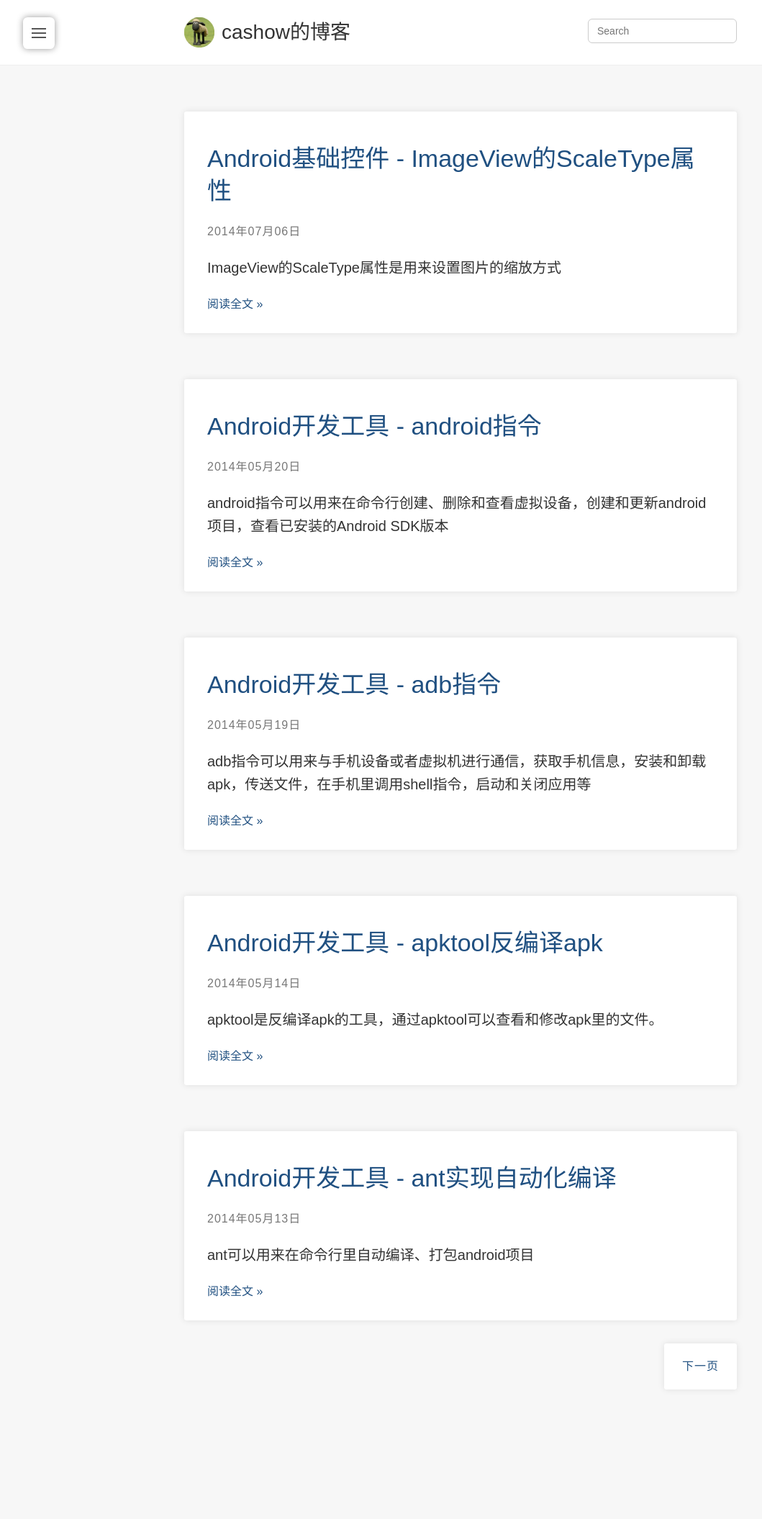
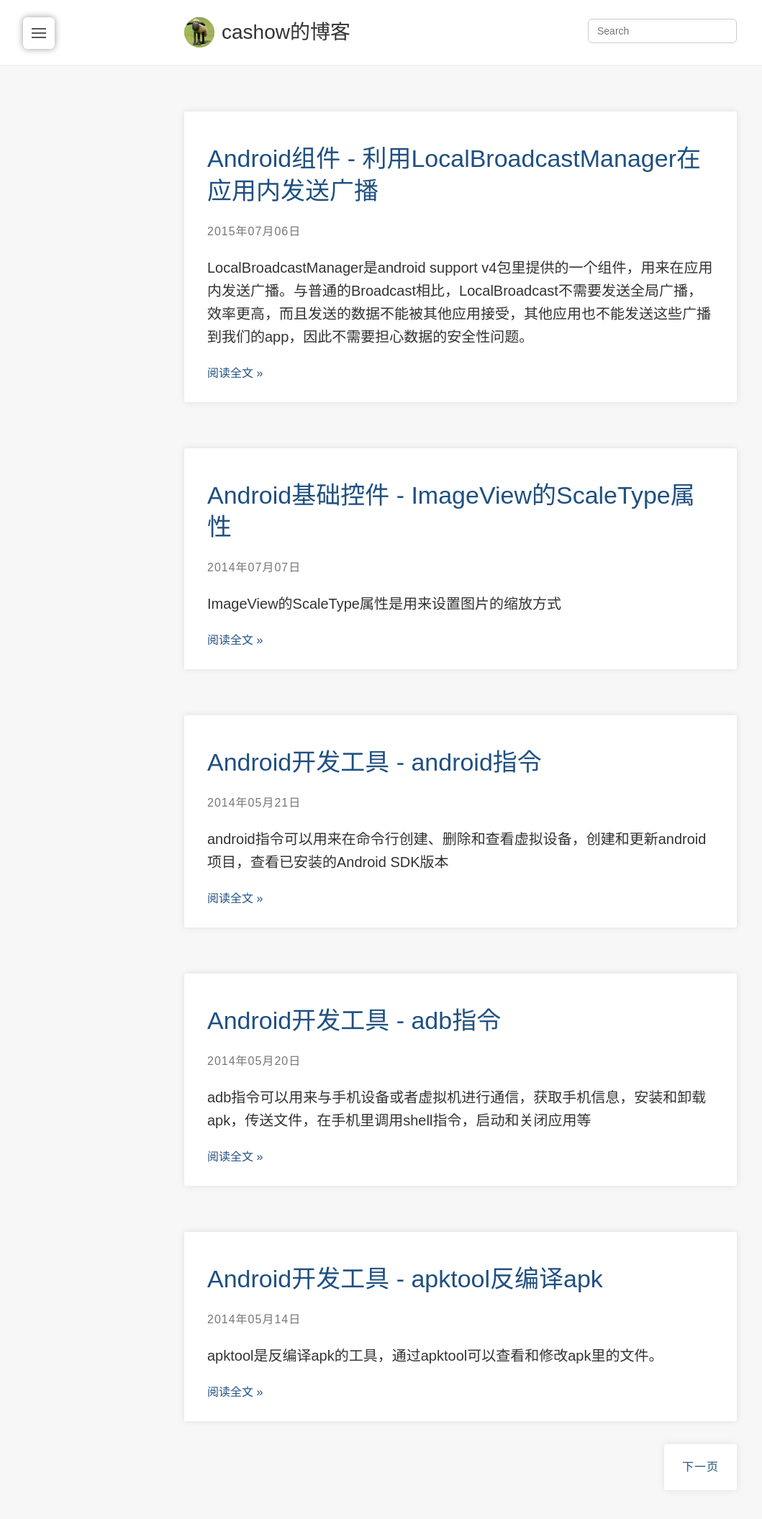
Before and after one commit to cashow/cashow.github.io, a Jekyll site: the page built from index.html, in a window 1280 px wide. Shown: the whole page at 72% size, without its empty margins (0-1059 px from the left). Built offline with Jekyll 4.4.1, drawn with Linux system fonts in a browser that asks for light colours; nearby versions of some CDN libraries; Markdown is read by kramdown in place of the engine named in the settings; the list of posts is cut into pages by our own code; before the commit the page ends 1971 px from its top, so only the background shows below that.

Commit message:
发布文章："Android组件 - 利用LocalBroadcastManager在应用内发送广播"

```diff
--- a/_config.yml
+++ b/_config.yml
@@ -23,6 +23,7 @@ permalink: /:title.html
 # Pagination config
 paginate: 5
 paginate_path: "page:num"
+timezone: Asia/Shanghai
 
 # Files/Folders to be excluded from generated _site folder
 exclude:
--- a/_layouts/default.html
+++ b/_layouts/default.html
@@ -73,7 +73,7 @@
 
     <script type="text/javascript" src="http://apps.bdimg.com/libs/prettify/r298/prettify.js"></script>
     <script type="text/javascript">
-      $(".prettyprint").addClass("prettyprint");
+      $(".mCode").addClass("prettyprint");
       prettyPrint();
 
       function getCookie(c_name)
--- /dev/null
+++ b/_posts/2015-07-05-Android-content-localbroadcastmanager.md
@@ -0,0 +1,99 @@
+---
+layout: post
+title: "Android组件 - 利用LocalBroadcastManager在应用内发送广播"
+date: 2015-07-05 19:45:14
+tags: Android Android组件 Broadcast
+---
+
+LocalBroadcastManager是android support v4包里提供的一个组件，用来在应用内发送广播。与普通的Broadcast相比，LocalBroadcast不需要发送全局广播，效率更高，而且发送的数据不能被其他应用接受，其他应用也不能发送这些广播到我们的app，因此不需要担心数据的安全性问题。
+LocalBroadcast的用法和Broadcast基本一致，只需要在Broadcast相关的代码前加上LocalBroadcastManager.getInstance(context)就行了。
+####发送广播：
+<pre class="mCode">
+LocalBroadcastManager.getInstance(context).sendBroadcast(intent);
+</pre>
+####注册广播监听器：
+<pre class="mCode">
+LocalBroadcastManager.getInstance(context).registerReceiver(receiver, filter);
+</pre>
+####注销广播监听器：
+<pre class="mCode">
+LocalBroadcastManager.getInstance(context).unregisterReceiver(receiver);
+</pre>
+***
+具体实现代码如下：
+<pre class="mCode">
+import android.content.BroadcastReceiver;
+import android.content.Context;
+import android.content.Intent;
+import android.content.IntentFilter;
+import android.support.v4.content.LocalBroadcastManager;
+import android.support.v7.app.ActionBarActivity;
+import android.os.Bundle;
+import android.view.Menu;
+import android.view.MenuItem;
+import android.view.View;
+import android.widget.Button;
+import android.widget.TextView;
+
+
+public class MainActivity extends ActionBarActivity {
+    private Button button;
+    private TextView text;
+
+    private MyReceiver receiver;
+    private IntentFilter filter;
+
+    private Context context;
+
+    private static final String MY_BROADCAST_TAG = "com.example.localbroadcasttest";
+
+    @Override
+    protected void onCreate(Bundle savedInstanceState) {
+        super.onCreate(savedInstanceState);
+        setContentView(R.layout.activity_main);
+
+        context = getApplicationContext();
+
+        receiver = new MyReceiver();
+        filter = new IntentFilter();
+        filter.addAction(MY_BROADCAST_TAG);
+
+        button = (Button) findViewById(R.id.button);
+        text = (TextView) findViewById(R.id.text);
+
+        button.setOnClickListener(new View.OnClickListener() {
+            @Override
+            public void onClick(View view) {
+                Intent intent = new Intent();
+                intent.setAction(MY_BROADCAST_TAG);
+                intent.putExtra("message", "Hello~");
+                LocalBroadcastManager.getInstance(context).sendBroadcast(intent);
+            }
+        });
+    }
+
+    @Override
+    protected void onResume() {
+        super.onResume();
+        LocalBroadcastManager.getInstance(context).registerReceiver(receiver, filter);
+    }
+
+    @Override
+    protected void onPause() {
+        super.onPause();
+        LocalBroadcastManager.getInstance(context).unregisterReceiver(receiver);
+    }
+
+    class MyReceiver extends BroadcastReceiver {
+
+        @Override
+        public void onReceive(Context arg0, Intent arg1) {
+            String message = arg1.getStringExtra("message");
+            text.setText("接受到广播：\ntext = " + message);
+        }
+    }
+}
+</pre>
+***
+官方文档：
+<https://developer.android.com/reference/android/support/v4/content/LocalBroadcastManager.html>
--- a/assets/css/cashow.css
+++ b/assets/css/cashow.css
@@ -71,7 +71,7 @@ pre{
   font-size: 14px;
 }
 
-pre {
+pre{
   display: block;
   background-color: #444 ;
   color: #fff;
@@ -80,11 +80,6 @@ pre {
   line-height: 1.5;
   margin-bottom: 11px;
   word-wrap: break-word;
-}
-
-code{
-  font-family: Monaco,Menlo,Consolas,"Courier New",monospace;
-  font-size: 14px;
 }
 
 .post-tags{
```
Also changed, not shown: _posts/2014-05-13-Android-developer-tools-aapt-command.md (+5 -5 lines), _posts/2014-05-14-Android-developer-tools-apktool.md (+2 -2 lines), 2 other files.
